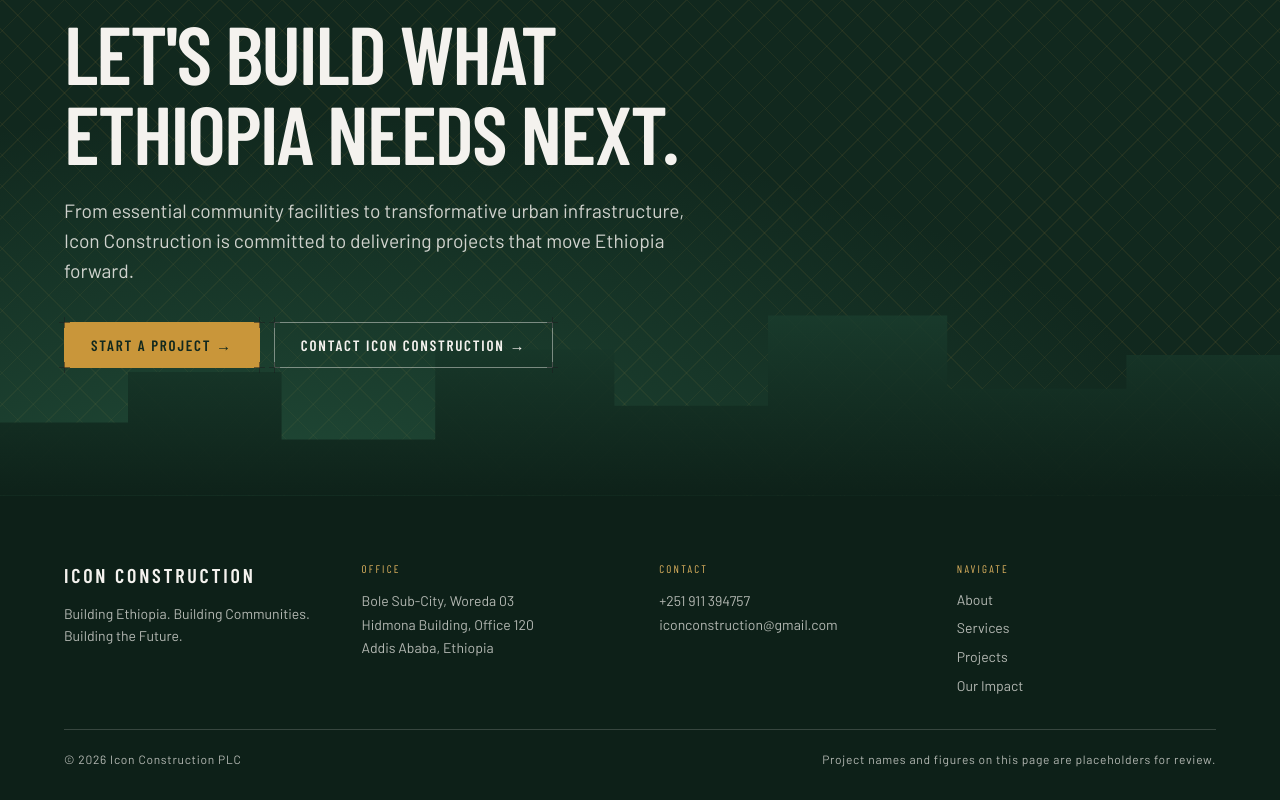
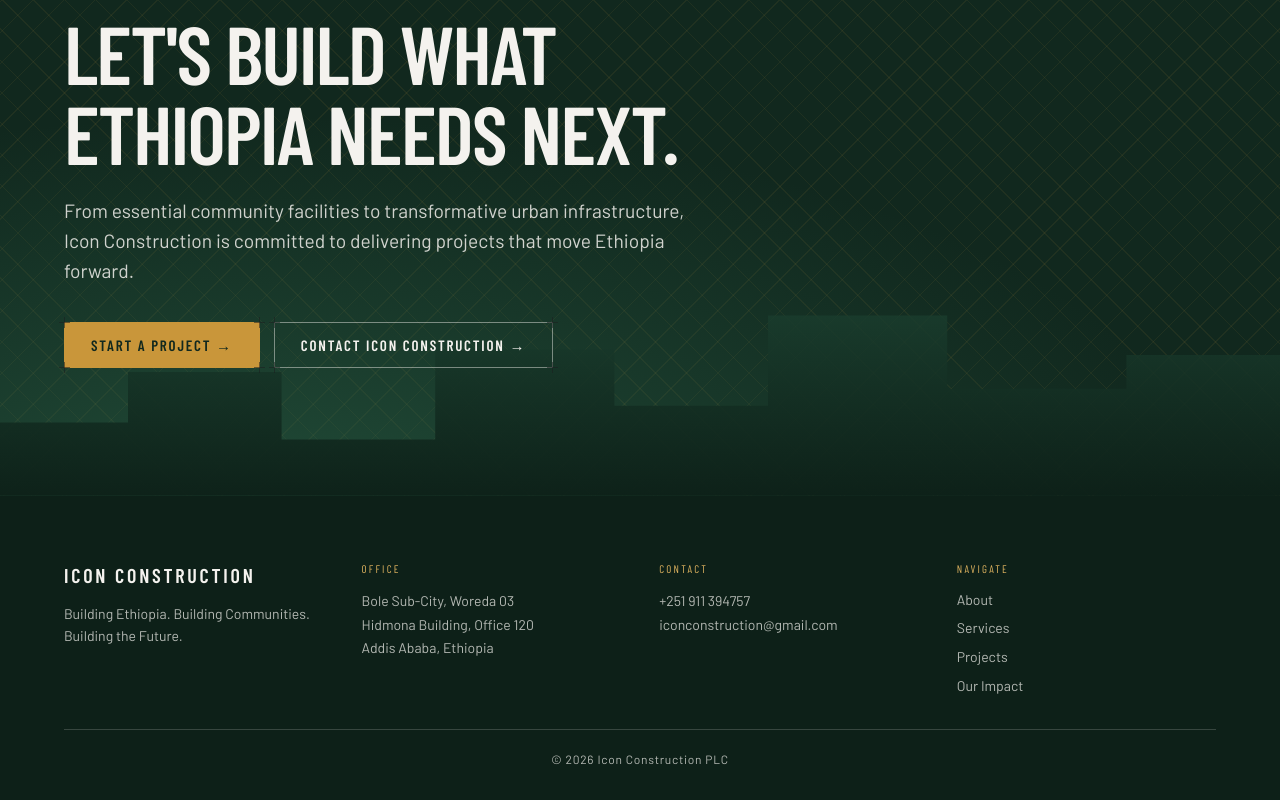
Before and after one commit to beky02/icon-construction-landing-page, a React (Vite) app: page / in a window 1280 px wide. Shown: the part 7031-7831 px from the top of the page. Built offline with nearby package versions, Linux system fonts and the light colour scheme.

Commit message:
Remove placeholder text from SiteFooter and center align footer content

```diff
--- a/src/components/SiteFooter.tsx
+++ b/src/components/SiteFooter.tsx
@@ -55,9 +55,7 @@ export function SiteFooter() {
 
         <div className="siteFooter__bottom">
           <span>© 2026 Icon Construction PLC</span>
-          <span>
-            Project names and figures on this page are placeholders for review.
-          </span>
+
         </div>
       </div>
     </footer>
--- a/src/styles/app.css
+++ b/src/styles/app.css
@@ -754,8 +754,9 @@
 .siteFooter__link:hover { color: var(--color-bg); }
 .siteFooter__bottom {
   display: flex; flex-wrap: wrap; gap: 10px 28px;
-  justify-content: space-between;
+  justify-content: center;
   padding-top: 20px; font-size: 12px; letter-spacing: .06em;
+
 }
 
 /* ═══════════════════════════════════════════════════════════════════════
```
